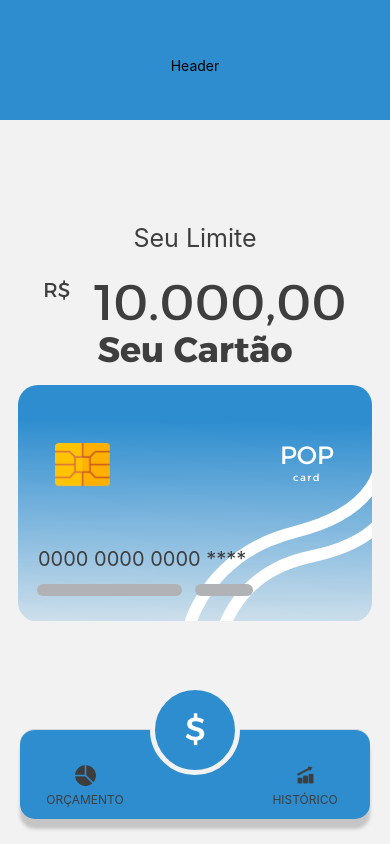
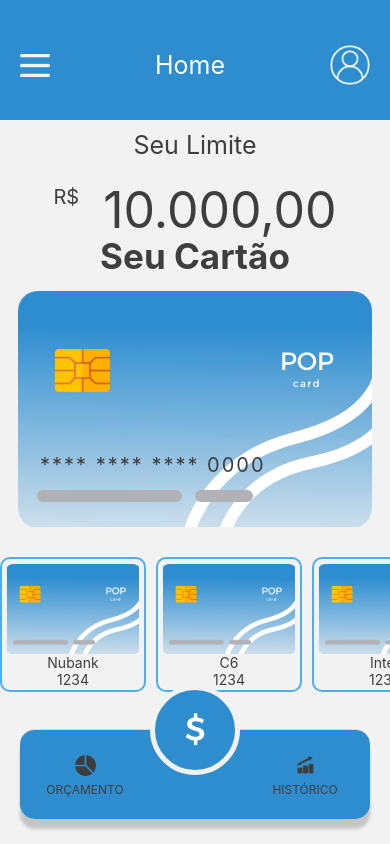
Before and after one commit to Fred-Reis/pop-card, a React Native app: screen /Home in a window 390 px wide. Built offline with nearby package versions, Linux system fonts and the light colour scheme.

Commit message:
feat: home done

```diff
--- a/app.json
+++ b/app.json
@@ -3,6 +3,7 @@
     "name": "key-card",
     "slug": "key-card",
     "version": "1.0.0",
+    "orientation": "portrait",
     "assetBundlePatterns": [
       "**/*"
     ],
--- a/app/components/Balance.tsx
+++ b/app/components/Balance.tsx
@@ -23,7 +23,7 @@
     flexDirection: "row",
   },
   currency: {
-    fontFamily: "Alexandria",
+    // fontFamily: "Alexandria",
     fontWeight: "400",
     fontSize: 20,
     marginRight: 24,
@@ -31,7 +31,7 @@
     color: "#3e3e3e",
   },
   value: {
-    fontFamily: "Alexandria",
+    // fontFamily: "Alexandria",
     fontWeight: "400",
     fontSize: 50,
     color: "#3e3e3e",
--- /dev/null
+++ b/app/components/CardList.tsx
@@ -0,0 +1,64 @@
+import React, { memo } from "react";
+import { View, FlatList, Text, Image, StyleSheet } from "react-native";
+
+const CARDS = [
+  { id: "1", name: "Nubank", number: "1234" },
+  { id: "2", name: "C6", number: "1234" },
+  { id: "3", name: "Inter", number: "1234" },
+  { id: "4", name: "Banco Brasil", number: "1234" },
+  { id: "5", name: "Sntander", number: "1234" },
+];
+
+export const CardList = () => {
+  const Item = memo(({ item }: any) => (
+    <View style={styles.cardContainer}>
+      <Image
+        source={require("../assets/card.png")}
+        style={styles.image}
+        // resizeMode="contain"
+      />
+      <View style={styles.textContainer}>
+        <Text style={styles.text}>{item.name}</Text>
+        <Text style={styles.text}>{item.number}</Text>
+      </View>
+    </View>
+  ));
+  return (
+    <FlatList
+      style={{ marginTop: 30, maxHeight: 200 }}
+      horizontal
+      data={CARDS}
+      renderItem={({ item }) => <Item item={item} />}
+      showsHorizontalScrollIndicator={false}
+    />
+  );
+};
+
+const styles = StyleSheet.create({
+  cardContainer: {
+    width: 146,
+    height: 135,
+    flexDirection: "column",
+    padding: 5,
+    borderRadius: 10,
+    borderColor: "#4facee",
+    borderWidth: 2,
+    marginRight: 10,
+  },
+  textContainer: {
+    // flex: 1,
+    alignItems: "center",
+    justifyContent: "center",
+    // backgroundColor: "red",
+  },
+  image: {
+    width: "100%",
+    height: 90,
+  },
+  text: {
+    // fontFamily: "Alexandria",
+    fontWeight: "400",
+    fontSize: 14,
+    color: "#3e3e3e",
+  },
+});
--- a/app/components/Header.tsx
+++ b/app/components/Header.tsx
@@ -1,24 +1,58 @@
 import React from "react";
-import { StyleSheet, Text, View } from "react-native";
+import {
+  StyleSheet,
+  Text,
+  View,
+  Platform,
+  Image,
+  TouchableOpacity,
+} from "react-native";
 
-export const Header = () => {
+type HeaderProps = {
+  name: string;
+};
+
+export const Header = ({ name }: HeaderProps) => {
   return (
     <View style={styles.container}>
-      <Text>Header</Text>
+      <TouchableOpacity>
+        <Image
+          source={require("../assets/icons/hamburguer.png")}
+          resizeMode="contain"
+          style={{
+            width: 30,
+            height: 30,
+          }}
+        />
+      </TouchableOpacity>
+      <Text style={styles.title}>{name}</Text>
+      <TouchableOpacity>
+        <Image
+          source={require("../assets/icons/user.png")}
+          resizeMode="contain"
+          style={{
+            width: 40,
+            height: 40,
+          }}
+        />
+      </TouchableOpacity>
     </View>
   );
 };
 
 const styles = StyleSheet.create({
   container: {
-    flex: 1,
     paddingTop: 10,
     width: "100%",
     height: 120,
     backgroundColor: "#2e8dcf",
-    position: "absolute",
     alignItems: "center",
-    justifyContent: "center",
-    top: 0,
+    justifyContent: "space-between",
+    flexDirection: "row",
+    paddingHorizontal: 20,
+  },
+  title: {
+    color: "#fff",
+    fontSize: 25,
   },
 });
--- a/app/components/MainCard.tsx
+++ b/app/components/MainCard.tsx
@@ -1,7 +1,7 @@
 import React from "react";
 import { ImageBackground, Image, StyleSheet, View, Text } from "react-native";
 
-import card from "../assets/card.png";
+import card from "@/assets/card.png";
 
 interface Props {
   number: string;
@@ -11,8 +11,8 @@
   return (
     <View style={styles.container}>
       <Text style={styles.title}>Seu Cartão</Text>
-      <Image source={card} style={styles.card} />
-      <Text style={styles.number}>{number}</Text>
+      <Image source={card} style={styles.card} resizeMode="contain" />
+      <Text style={styles.number}>{`**** **** **** ${number}`}</Text>
     </View>
   );
 }
@@ -30,16 +30,17 @@
     color: "#3e3e3e",
     fontSize: 35,
     marginBottom: 14,
-    fontFamily: "Alexandria",
     fontWeight: "bold",
   },
 
   number: {
     position: "absolute",
     bottom: 25,
-    left: 20,
+    left: 40,
     color: "#3e3e3e",
+    letterSpacing: 2,
     fontSize: 20,
     marginBottom: 25,
+    alignSelf: "center",
   },
 });
--- a/app/navigation/tabs.tsx
+++ b/app/navigation/tabs.tsx
@@ -1,17 +1,18 @@
-import { createBottomTabNavigator } from "@react-navigation/bottom-tabs";
-
-import { Home } from "../views/Home";
-import { AddCard } from "../views/AddCard";
-import { History } from "../views/History";
-import { Header } from "../components/Header";
 import {
   Image,
   StyleSheet,
   Text,
-  TouchableOpacity,
+  Platform,
   TouchableWithoutFeedback,
   View,
 } from "react-native";
+
+import { createBottomTabNavigator } from "@react-navigation/bottom-tabs";
+
+import { Home } from "@/views/Home";
+import { AddCard } from "@/views/AddCard";
+import { History } from "@/views/History";
+import { Header } from "@/components/Header";
 
 const Tab = createBottomTabNavigator();
 
@@ -20,7 +21,7 @@
     <Tab.Navigator
       initialRouteName="Home"
       screenOptions={{
-        header: (props) => <Header />,
+        header: ({ route }) => <Header name={route.name} />,
         tabBarShowLabel: false,
         tabBarStyle: {
           ...styles.tabBar,
@@ -60,7 +61,7 @@
         }}
       />
       <Tab.Screen
-        name="History"
+        name="Histórico"
         component={History}
         options={{
           tabBarIcon: ({ focused }) => (
@@ -81,7 +82,7 @@
     style={{
       alignItems: "center",
       justifyContent: "center",
-      top: 10,
+      top: Platform.OS === "ios" ? 15 : 0,
       bottom: 10,
       gap: 4,
     }}
--- a/app/views/Home/index.tsx
+++ b/app/views/Home/index.tsx
@@ -1,25 +1,22 @@
 import React from "react";
-import { SafeAreaView, StyleSheet, Text, View } from "react-native";
-import { Header } from "../../components/Header";
-import { Balance } from "../../components/Balance";
-import { MainCard } from "../../components/MainCard";
+import { SafeAreaView, StyleSheet, Text } from "react-native";
+import { Balance } from "@/components/Balance";
+import { MainCard } from "@/components/MainCard";
+import { CardList } from "@/components/CardList";
 
 export const Home = () => {
   return (
     <SafeAreaView style={styles.container}>
-      <Header />
       <Text style={styles.message}>Seu Limite</Text>
       <Balance value="10.000,00" />
-      <MainCard number="0000 0000 0000 ****" />
-      {/* <Text style={styles.message}>Home</Text> */}
+      <MainCard number="0000" />
+      <CardList />
     </SafeAreaView>
   );
 };
 
 const styles = StyleSheet.create({
   container: {
-    alignItems: "center",
-    justifyContent: "center",
     height: "100%",
   },
 
@@ -27,5 +24,7 @@
     color: "#3e3e3e",
     fontSize: 25,
     marginBottom: 25,
+    marginTop: 10,
+    textAlign: "center",
   },
 });
```
Also changed, not shown: tsconfig.json (+6 -2 lines), app/assets/icons/hamburguer.png (added), app/assets/icons/user.png (added).
